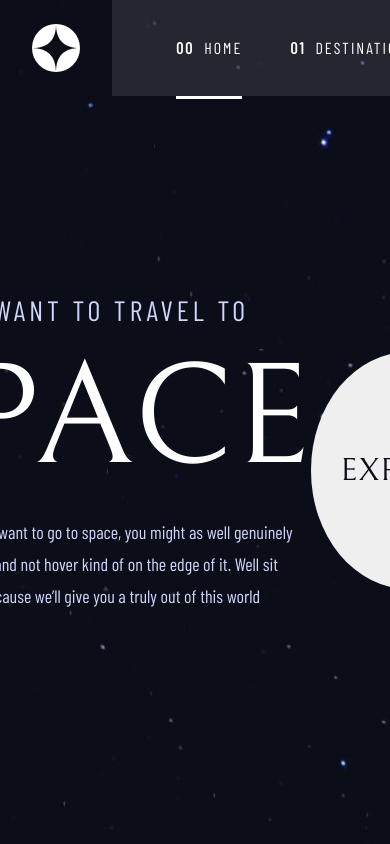
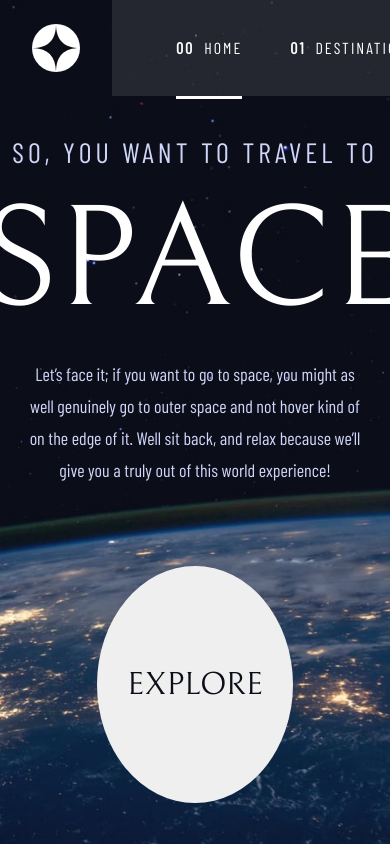
Before and after one commit to fks1311/space, a React (Create React App) app: page / in a window 390 px wide. Shown: the top 844 px of the page. Built offline with nearby package versions, Linux system fonts and the light colour scheme.

Commit message:
Nav 및 Home > talbet 반응형 적용

```diff
--- a/src/components/DefaultPage.jsx
+++ b/src/components/DefaultPage.jsx
@@ -4,7 +4,7 @@ import styled from "styled-components";
 
 export const DefaultPage = forwardRef((props, ref) => {
   const { pathname } = useLocation();
-  console.log(pathname);
+
   return (
     <Layout className="defaultpage" pathname={pathname}>
       {props.children}
--- a/src/components/Nav.jsx
+++ b/src/components/Nav.jsx
@@ -1,12 +1,24 @@
 import { Outlet, useLocation, useNavigate } from "react-router-dom";
 import styled from "styled-components";
 import { useWindowSize } from "utils/useWindowsize";
+import { theme } from "utils/style";
 import logo from "assets/shared/logo.svg";
+
 import home from "assets/home/background-home-desktop.jpg";
+import home_tablet from "assets/home/background-home-tablet.jpg";
+import home_mobile from "assets/home/background-home-mobile.jpg";
+
 import destination from "assets/destination/background-destination-desktop.jpg";
+import destination_tablet from "assets/destination/background-destination-tablet.jpg";
+import destination_mobile from "assets/destination/background-destination-mobile.jpg";
+
 import crew from "assets/crew/background-crew-desktop.jpg";
+import crew_tablet from "assets/crew/background-crew-tablet.jpg";
+import crew_mobile from "assets/crew/background-crew-mobile.jpg";
+
 import tech from "assets/technology/background-technology-desktop.jpg";
-import { theme } from "utils/style";
+import tech_tablet from "assets/technology/background-technology-tablet.jpg";
+import tech_mobile from "assets/technology/background-technology-mobile.jpg";
 
 export const Nav = () => {
   const windowSize = useWindowSize();
@@ -26,14 +38,39 @@ export const Nav = () => {
   ];
 
   const bgImg = {
-    "/": home,
-    "/destination": destination,
-    "/crew": crew,
-    "/tech": tech,
+    "/": {
+      desktop: home,
+      tablet: home_tablet,
+      mobile: home_mobile,
+    },
+    "/destination": {
+      desktop: destination,
+      tablet: destination_tablet,
+      mobile: destination_mobile,
+    },
+    "/crew": {
+      desktop: crew,
+      tablet: crew_tablet,
+      mobile: crew_mobile,
+    },
+    "/tech": {
+      desktop: tech,
+      tablet: tech_tablet,
+      mobile: tech_mobile,
+    },
   };
 
   return (
-    <Layout width={windowSize} $bgImg={bgImg[location.pathname]}>
+    <Layout
+      width={windowSize}
+      $bgImg={
+        windowSize <= 375
+          ? bgImg[location.pathname].mobile
+          : windowSize <= 768
+          ? bgImg[location.pathname].tablet
+          : bgImg[location.pathname].desktop
+      }
+    >
       <Header>
         <Img src={logo} alt="logo" />
         <Bar className="bar" />
--- a/src/pages/Home.jsx
+++ b/src/pages/Home.jsx
@@ -29,6 +29,12 @@ const Layout = styled.div`
   display: flex;
   padding: 128px 0px;
   width: 1100px;
+  @media ${({ theme: { breakpoints } }) => breakpoints.tablet} {
+    flex-direction: column;
+    align-items: center;
+    gap: 5rem;
+    padding: 0px 5rem;
+  }
 `;
 
 const Message = styled.div`
@@ -37,18 +43,25 @@ const Message = styled.div`
   gap: 24px;
   flex: 1;
   color: ${({ theme: { color } }) => color.BLUE_300};
+  span {
+    font-size: clamp(1rem, 0.284rem + 3.053vw, 1.75rem);
+    ${theme.baseStyles.text5}
+  }
   h1 {
     color: white;
     font-size: clamp(5rem, 1.183rem + 16.285vw, 9rem);
     ${theme.baseStyles.text1}
   }
-  span {
-    font-size: clamp(1rem, 0.284rem + 3.053vw, 1.75rem);
-    ${theme.baseStyles.text5}
-  }
   p {
     line-height: 2rem;
     ${theme.baseStyles.text9}
+  }
+  @media ${({ theme: { breakpoints } }) => breakpoints.tablet} {
+    align-items: center;
+    p {
+      width: 80%;
+      text-align: center;
+    }
   }
 `;
 const ButtonContainer = styled.div`
```
